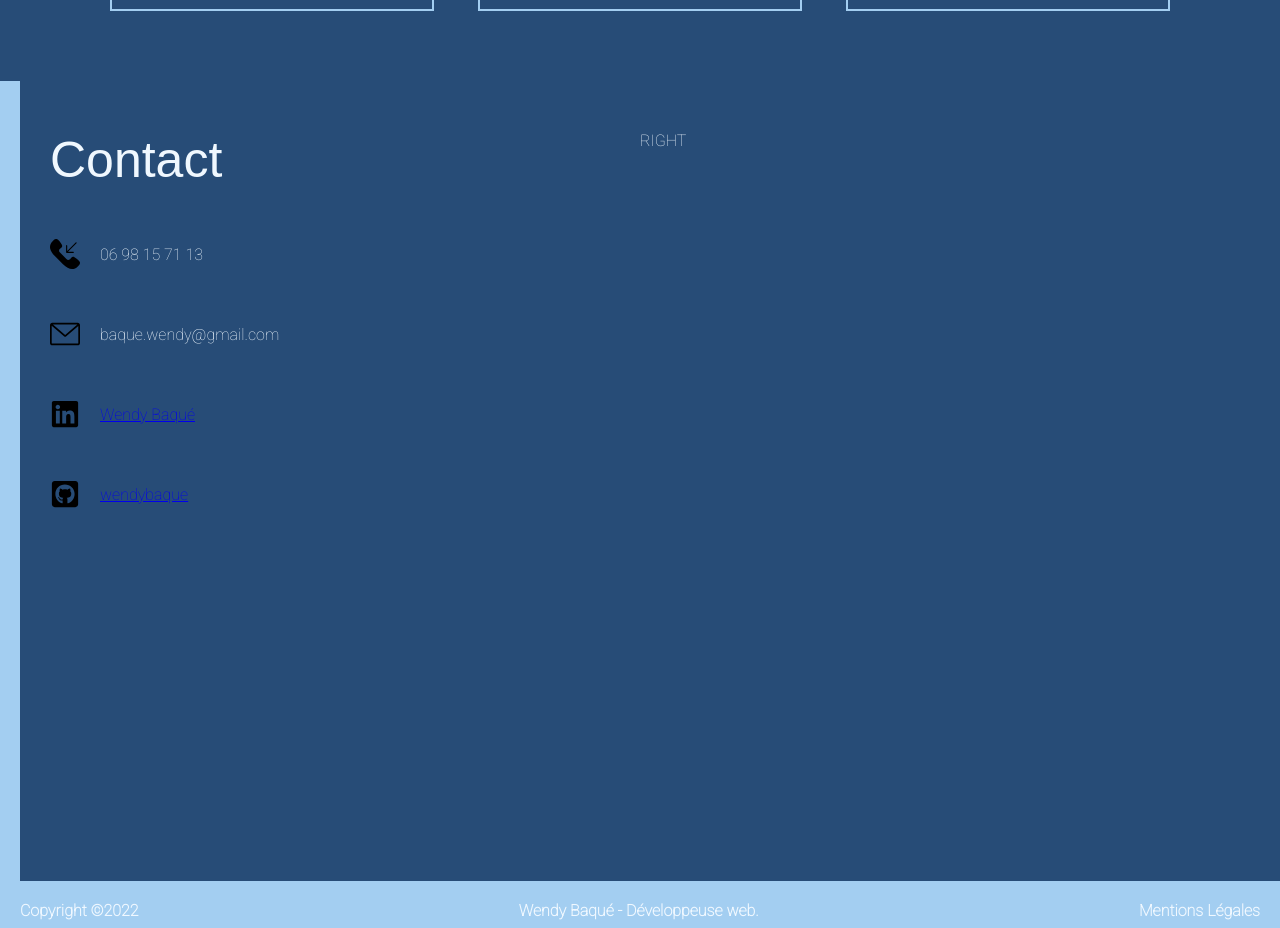
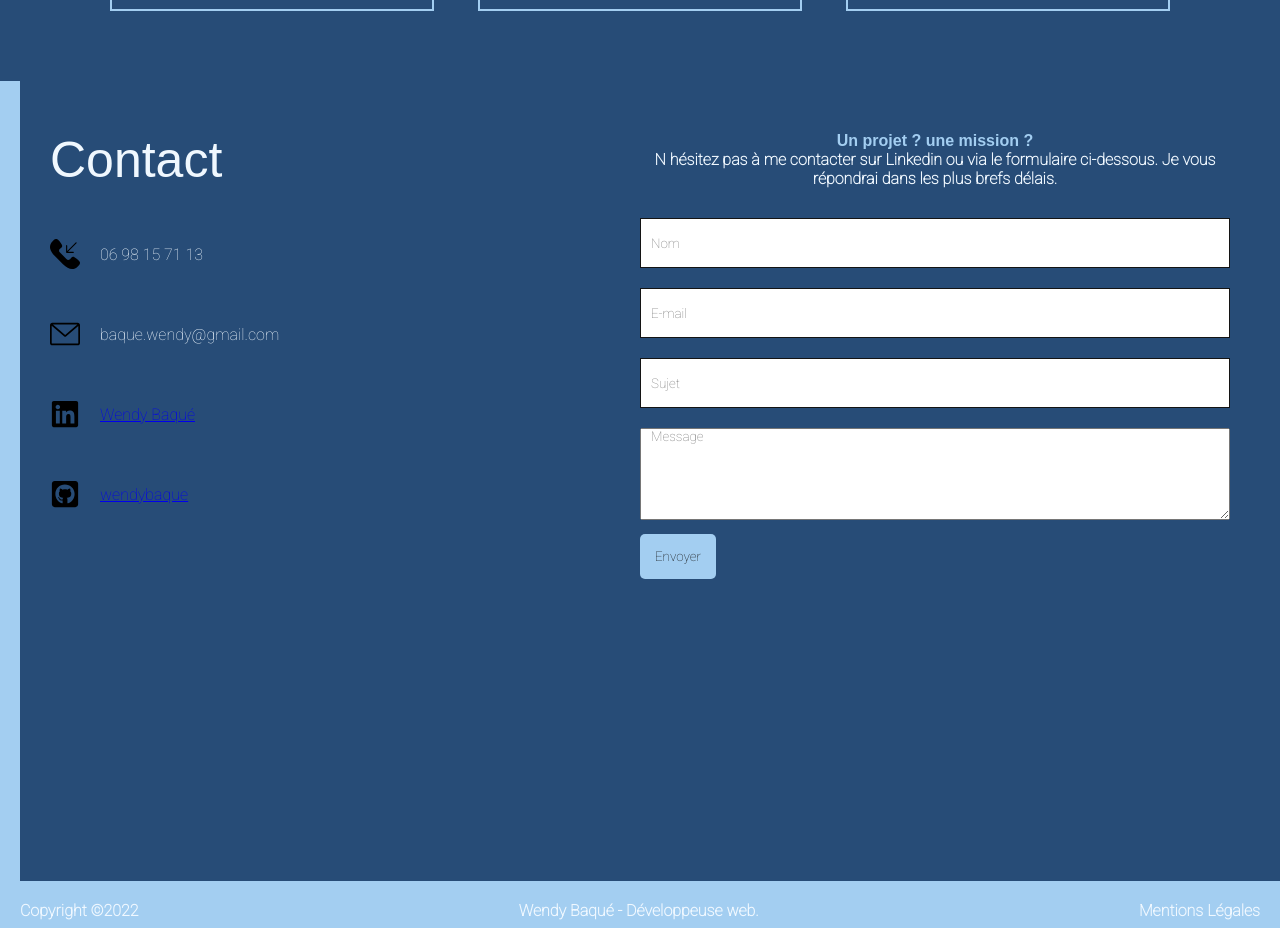
Before and after one commit to wendybaque/Portfolio-vite, a React (Vite) app in the folder frontend/: page / in a window 1280 px wide. Shown: the part 2900-3828 px from the top of the page. Built offline with nearby package versions, Linux system fonts and the light colour scheme.

Commit message:
Add style ton form in contact component

```diff
--- a/frontend/src/components/Contact.jsx
+++ b/frontend/src/components/Contact.jsx
@@ -33,7 +33,20 @@ function Contact() {
             </div>
           </div>
         </div>
-        <div className="contact-right">RIGHT</div>
+        <div className="contact-right">
+          <p className="contact-description">
+            <span>Un projet ? une mission ? </span> <br />N hésitez pas à me
+            contacter sur Linkedin ou via le formulaire ci-dessous. Je vous
+            répondrai dans les plus brefs délais.
+          </p>
+          <form>
+            <input type="text" placeholder="Nom" name="user_name" />
+            <input type="text" placeholder="E-mail" name="user_email" />
+            <input type="text" placeholder="Sujet" name="user_subject" />
+            <textarea rows="6" placeholder="Message" name="message" />
+            <button type="submit"> Envoyer </button>
+          </form>
+        </div>
       </div>
     </div>
   );
--- a/frontend/src/components/contact.css
+++ b/frontend/src/components/contact.css
@@ -23,6 +23,10 @@
 
 .contact-right {
   flex: 1;
+  display: flex;
+  flex-direction: column;
+  align-items: center;
+  justify-content: center;
 }
 
 .contact-title {
@@ -46,3 +50,37 @@
   height: 30px;
   margin-right: 20px;
 }
+
+.contact-description {
+  font-family: "Roboto", sans-serif;
+  text-align: center;
+  font-weight: bold;
+}
+
+form {
+  margin-top: 20px;
+}
+
+input {
+  width: 100%;
+  height: 50px;
+  border: 1px solid #141414;
+  margin: 10px 0px;
+  padding-left: 10px;
+}
+
+textarea {
+  width: 100%;
+  margin: 10px 0px;
+  padding-left: 10px;
+}
+
+button {
+  border: none;
+  border-radius: 5px;
+  background-color: var(--third-color);
+  color: #141414;
+  font-weight: 500;
+  padding: 15px;
+  cursor: pointer;
+}
```
